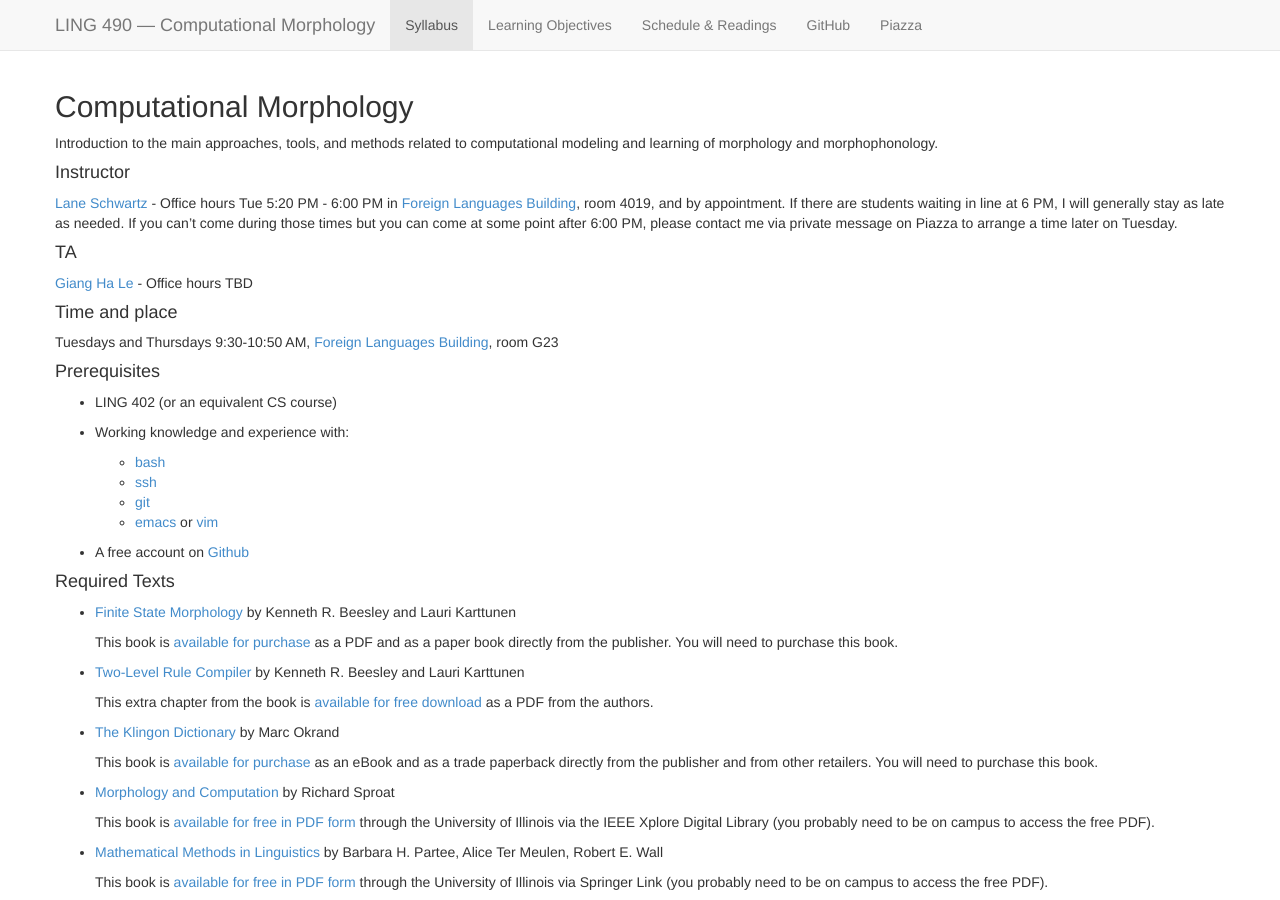
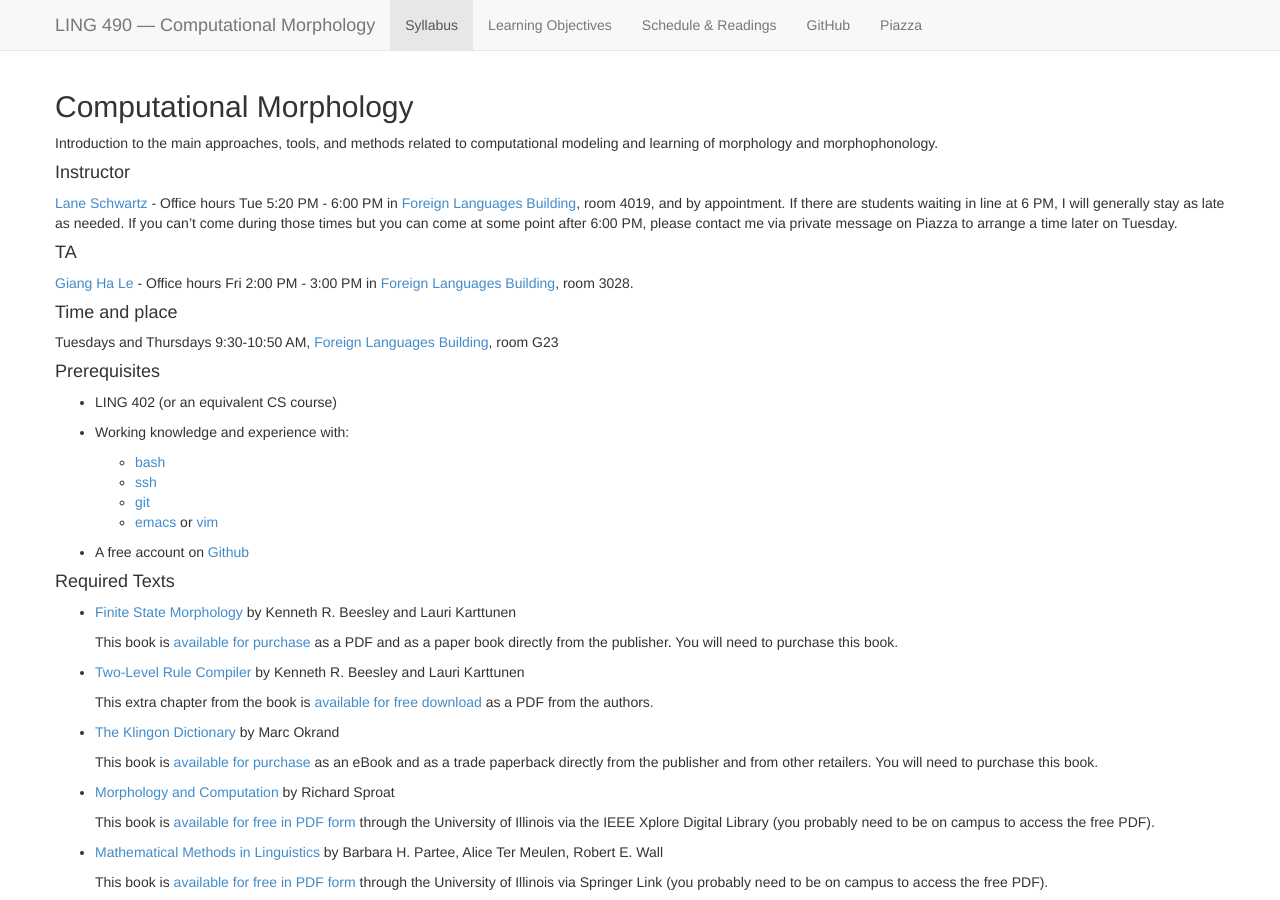
Before and after one commit to 2020-Spring-UIUC-LING490/2020-Spring-UIUC-LING490.github.io, a Jekyll site: the page built from syllabus.md, in a window 1280 px wide and 900 px high. Built offline with Jekyll 4.4.1, drawn with Linux system fonts in a browser that asks for light colours; nearby versions of some CDN libraries.

Commit message:
Update syllabus.md

```diff
--- a/syllabus.md
+++ b/syllabus.md
@@ -17,7 +17,7 @@ active_tab: syllabus
 
 
 <h4>TA</h4>
-[Giang Ha Le](https://linguistics.illinois.edu/directory/profile/gianghl2) - Office hours TBD
+[Giang Ha Le](https://linguistics.illinois.edu/directory/profile/gianghl2) - Office hours Fri 2:00 PM - 3:00 PM in [Foreign Languages Building](http://ada.fs.illinois.edu/0172.html), room 3028.
 
 <h4>Time and place</h4>
 Tuesdays and Thursdays 9:30-10:50 AM, [Foreign Languages Building](http://ada.fs.illinois.edu/0172.html), room G23
```
